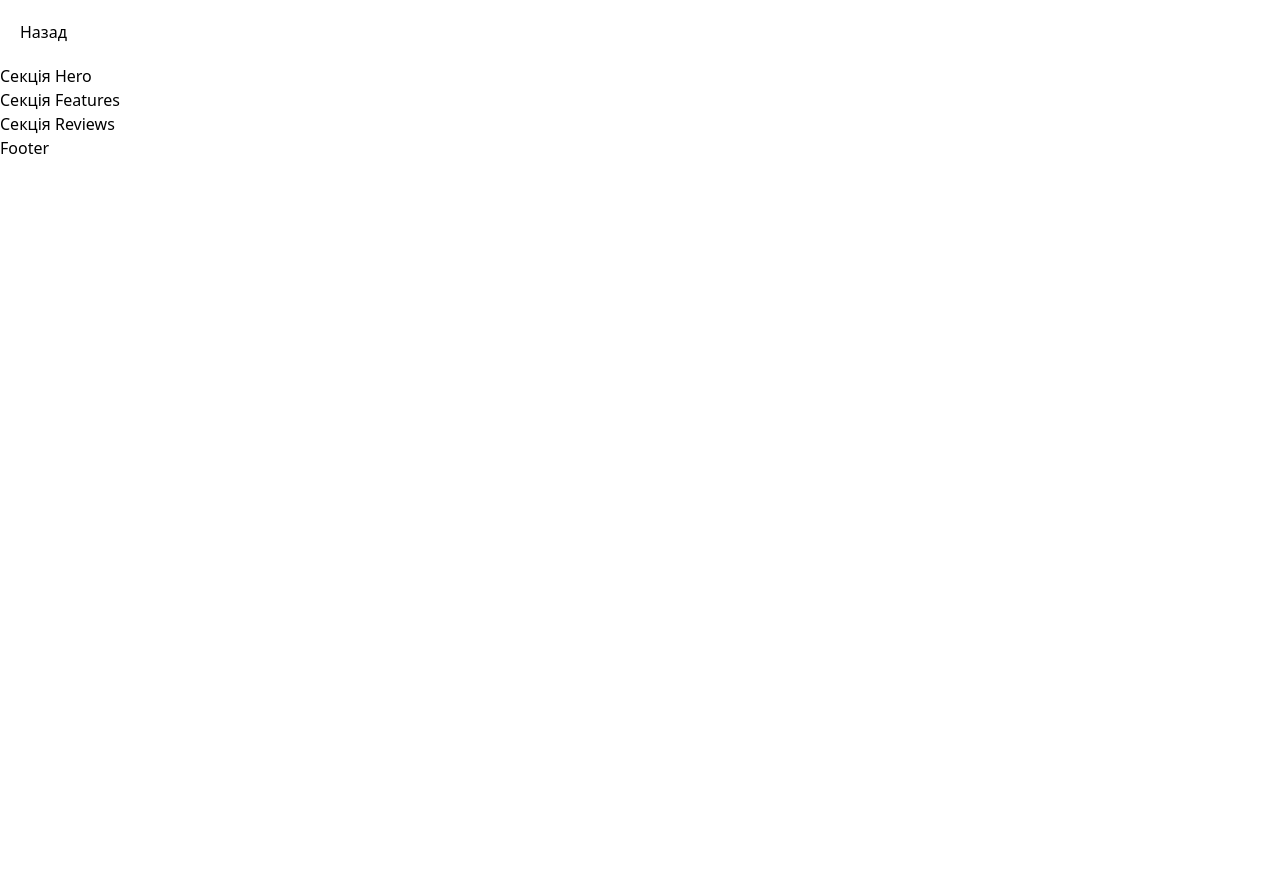
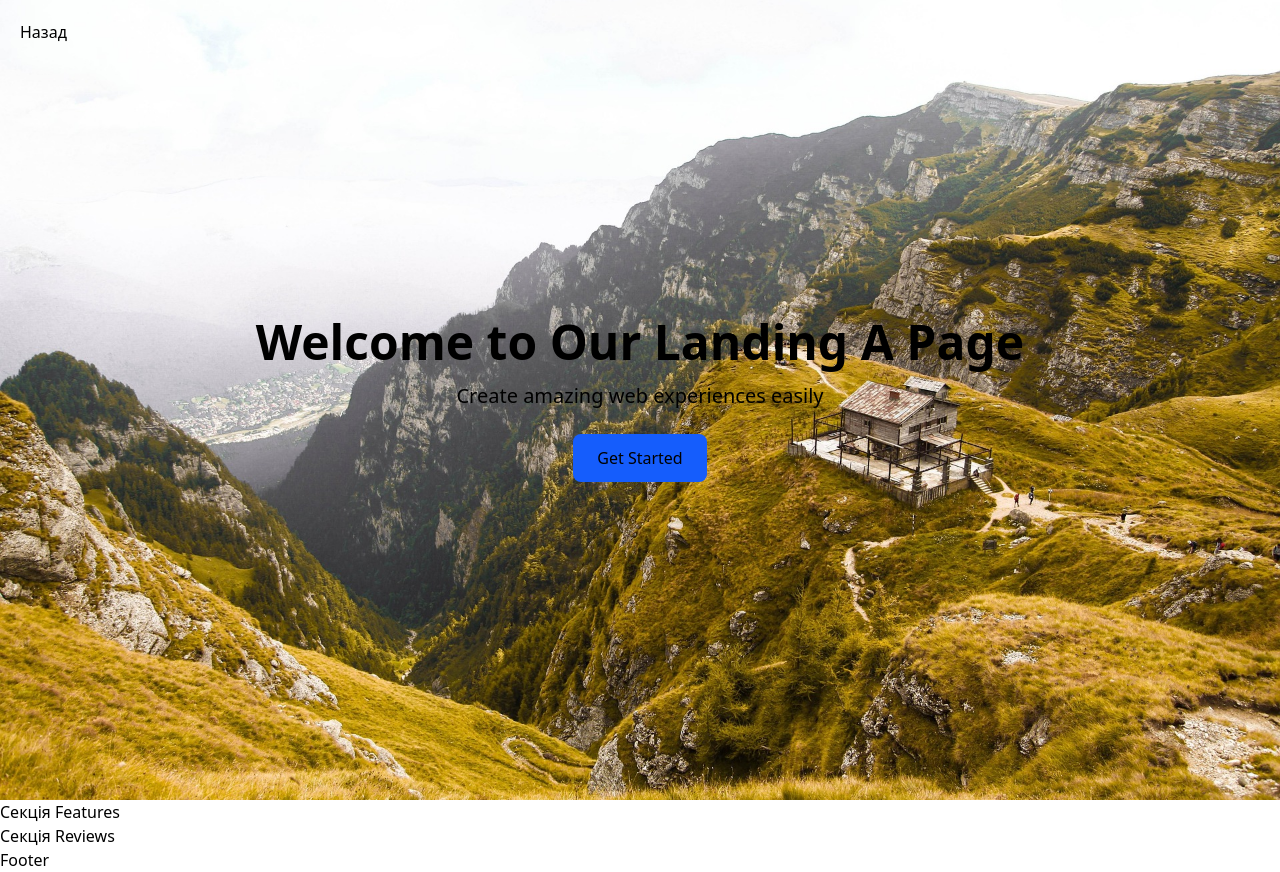
Before and after one commit to opaliienko/landing-factory, a React (Vite) app: page /landing/landingA in a window 1280 px wide. Before the commit the page ends 800 px from the top, so only its background shows below. Built offline with nearby package versions, Linux system fonts and the light colour scheme.

Commit message:
Added Hero text content and backgroungImage

```diff
--- a/src/components/sections/Hero.jsx
+++ b/src/components/sections/Hero.jsx
@@ -1,7 +1,18 @@
 const Hero = ({ content }) => {
   return (
-    <section className="">
-      <div className="">Секція Hero</div>
+    <section
+      className={
+        "w-full min-h-screen bg-cover bg-center flex items-center justify-center"
+      }
+      style={{ backgroundImage: `url(${content.imageUrl})` }}
+    >
+      <div className="container mx-auto text-center text-black">
+        <h1 className="text-5xl font-bold mb-4">{content.title}</h1>
+        <p className="text-xl mb-6">{content.subtitle}</p>
+        <button className="hero__button px-6 py-3 bg-blue-600 rounded-lg hover:bg-blue-700">
+          {content.buttonText}
+        </button>
+      </div>
     </section>
   );
 };
--- a/src/dev/LandingView.jsx
+++ b/src/dev/LandingView.jsx
@@ -16,9 +16,7 @@ const LandingView = () => {
         </Link>
       </div>
 
-      <div className="mt-16">
-        <PageBuilder config={config} />
-      </div>
+      <PageBuilder config={config} />
     </div>
   );
 };
--- a/src/landings/landingA/config.js
+++ b/src/landings/landingA/config.js
@@ -1,11 +1,14 @@
+import heroImage from "../landingA/images/hero.jpg";
+
 export const landingA = {
   sections: [
     {
       type: "Hero",
       data: {
-        title: "",
-        subtitle: "",
-        buttonText: "",
+        title: "Welcome to Our Landing A Page",
+        subtitle: "Create amazing web experiences easily",
+        buttonText: "Get Started",
+        imageUrl: heroImage,
       },
     },
     {
--- a/src/landings/landingB/config.js
+++ b/src/landings/landingB/config.js
@@ -1,11 +1,14 @@
+import heroImage from "../landingB/images/hero.jpg";
+
 export const landingB = {
   sections: [
     {
       type: "Hero",
       data: {
-        title: "",
-        subtitle: "",
-        buttonText: "",
+        title: "Welcome to Our Landing B Page",
+        subtitle: "Create amazing web experiences easily",
+        buttonText: "Get Started",
+        imageUrl: heroImage,
       },
     },
     {
```
Also changed, not shown: src/landings/landingA/images/hero.jpg (added), src/landings/landingB/images/hero.jpg (added).
